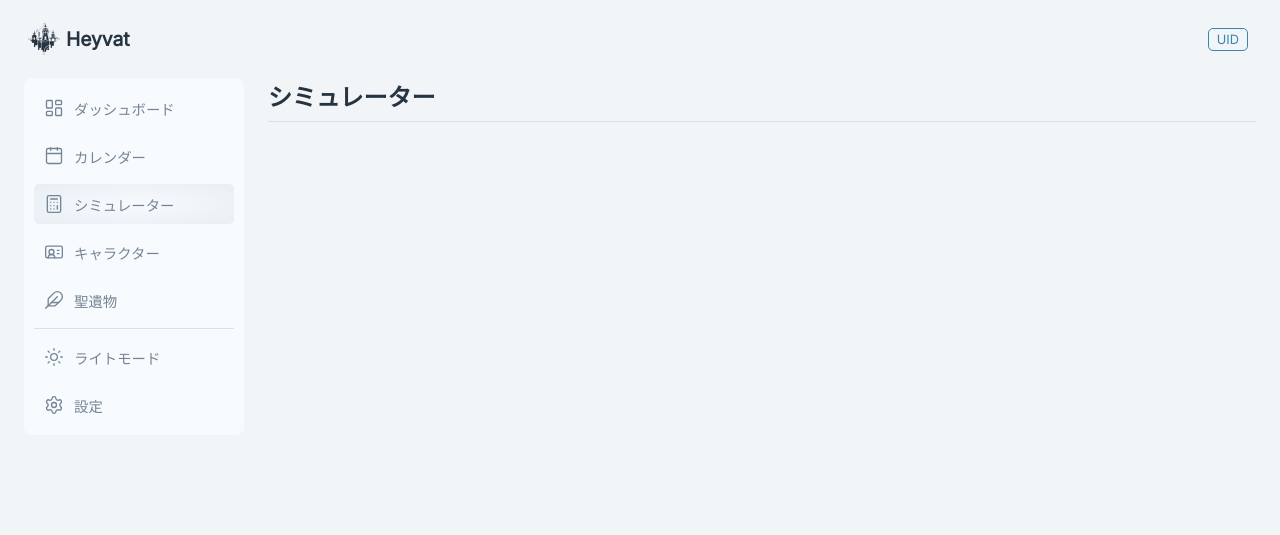
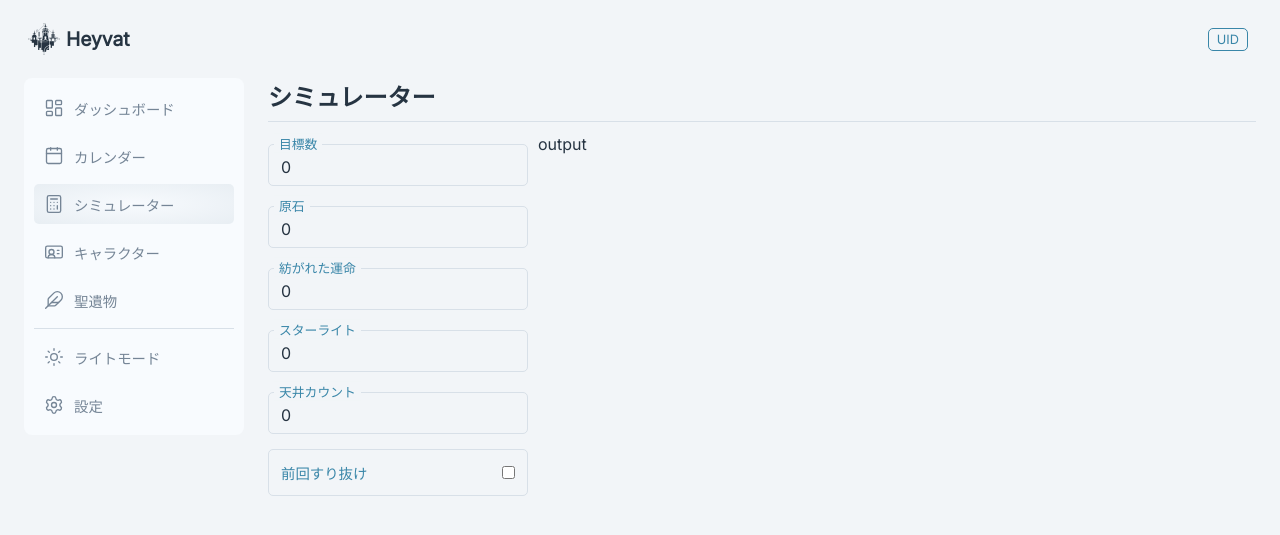
Before and after one commit to roka0430/heyvat, a Node project: template views/pages/simulator/index.njk in a window 1280 px wide. Shown: the top 535 px of the page. Run offline with Node 20 templates, Linux system fonts and the light colour scheme; the template is opened without the code that fills it, so the values that code supplies are empty; some libraries are stand-ins or nearby versions; some web fonts are replaced.

Commit message:
feat: シミュレーター機能を実装し、入力フィールドと出力セクションを追加

```diff
--- a/public/css/common.css
+++ b/public/css/common.css
@@ -78,6 +78,7 @@ a {
 button,
 input,
 textarea {
+  color: var(--color-text);
   font-family: var(--font-sans);
 }
 
--- /dev/null
+++ b/public/css/simulator.css
@@ -0,0 +1,65 @@
+.simulator {
+  display: flex;
+  gap: 10px;
+}
+
+.simulator__input {
+  display: flex;
+  flex-direction: column;
+  gap: 10px;
+}
+
+.simulator__field {
+  position: relative;
+
+  margin-top: 10px;
+  padding-block: 12px 8px;
+  padding-inline: 12px;
+
+  border: solid 1px var(--color-border);
+  border-radius: 5px;
+}
+
+.simulator__field span {
+  position: absolute;
+  top: -2px;
+  left: 5px;
+  transform: translateY(-50%);
+
+  padding-inline: 5px;
+  background: var(--color-background);
+
+  color: var(--color-accent);
+  font-size: 0.8rem;
+}
+
+.simulator__field input {
+  background: none;
+  border: none;
+  outline: none;
+  font-size: 1rem;
+}
+
+.simulator__toggle {
+  display: flex;
+  align-items: center;
+  justify-content: space-between;
+
+  margin-top: 5px;
+  padding: 12px;
+
+  border: solid 1px var(--color-border);
+  border-radius: 5px;
+
+  color: var(--color-accent);
+  font-size: 0.9rem;
+  cursor: pointer;
+}
+
+.simulator__toggle input {
+  accent-color: var(--color-accent);
+  cursor: pointer;
+}
+
+.simulator__output {
+}
--- /dev/null
+++ b/public/js/simulator.js
@@ -0,0 +1,69 @@
+document.addEventListener("alpine:init", () => {
+  Alpine.data("simulator", () => ({
+    LOCAL_STORAGE_KEY: "heyvat:simulator_inputs",
+
+    defaultInputs: {
+      target: 0,
+      primo: 0,
+      fate: 0,
+      starlight: 0,
+      pity: 0,
+      guaranteed: false,
+    },
+
+    inputs: {
+      target: 0,
+      primo: 0,
+      fate: 0,
+      starlight: 0,
+      pity: 0,
+      guaranteed: false,
+    },
+
+    async init() {
+      this.$watch(
+        () => this.inputs,
+        () => {
+          this.saveInputs();
+          this.simulateWish();
+        },
+      );
+
+      this.loadInputs();
+    },
+
+    loadInputs() {
+      const content = localStorage.getItem(this.LOCAL_STORAGE_KEY) ?? null;
+      const inputs = content ? JSON.parse(content) : {};
+      this.inputs = { ...this.defaultInputs, ...inputs };
+    },
+
+    saveInputs() {
+      localStorage.setItem(this.LOCAL_STORAGE_KEY, JSON.stringify(this.inputs));
+    },
+
+    async simulateWish() {
+      // TODO inputsから引数を生成するところを
+
+      const result = await this.requestSimulation(10, 1, this.inputs.guaranteed);
+      console.log(result);
+    },
+
+    async requestSimulation(maxPulls, target, guaranteed = false) {
+      try {
+        const body = { maxPulls, target, guaranteed };
+
+        const res = await fetch("/api/simulate", {
+          method: "POST",
+          headers: { "Content-Type": "application/json" },
+          body: JSON.stringify(body),
+        });
+
+        return res.json();
+      } catch (error) {
+        console.error(error);
+        return {};
+      }
+    },
+  }));
+});
--- a/views/pages/simulator/index.njk
+++ b/views/pages/simulator/index.njk
@@ -3,6 +3,7 @@
 {% set pageId = "simulator" %}
 
 {% block styles %}
+  <link rel="stylesheet" href="/css/simulator.css" />
 {% endblock %}
 
 {% block title %}
@@ -12,8 +13,38 @@
 {% block content %}
   <main class="app-main">
     <h2 class="app-main__page-title">シミュレーター</h2>
+    <div class="simulator" x-data="simulator">
+      <section class="simulator__input">
+        <label class="simulator__field">
+          <span>目標数</span>
+          <input type="number" x-model.number="inputs.target" />
+        </label>
+        <label class="simulator__field">
+          <span>原石</span>
+          <input type="number" x-model.number="inputs.primo" />
+        </label>
+        <label class="simulator__field">
+          <span>紡がれた運命</span>
+          <input type="number" x-model.number="inputs.fate" />
+        </label>
+        <label class="simulator__field">
+          <span>スターライト</span>
+          <input type="number" x-model.number="inputs.starlight" />
+        </label>
+        <label class="simulator__field">
+          <span>天井カウント</span>
+          <input type="number" x-model.number="inputs.pity" />
+        </label>
+        <label class="simulator__toggle">
+          <span>前回すり抜け</span>
+          <input type="checkbox" x-model.boolean="inputs.guaranteed" />
+        </label>
+      </section>
+      <section class="simulator__output">output</section>
+    </div>
   </main>
 {% endblock %}
 
 {% block scripts %}
+  <script src="/js/simulator.js" defer></script>
 {% endblock %}
```
